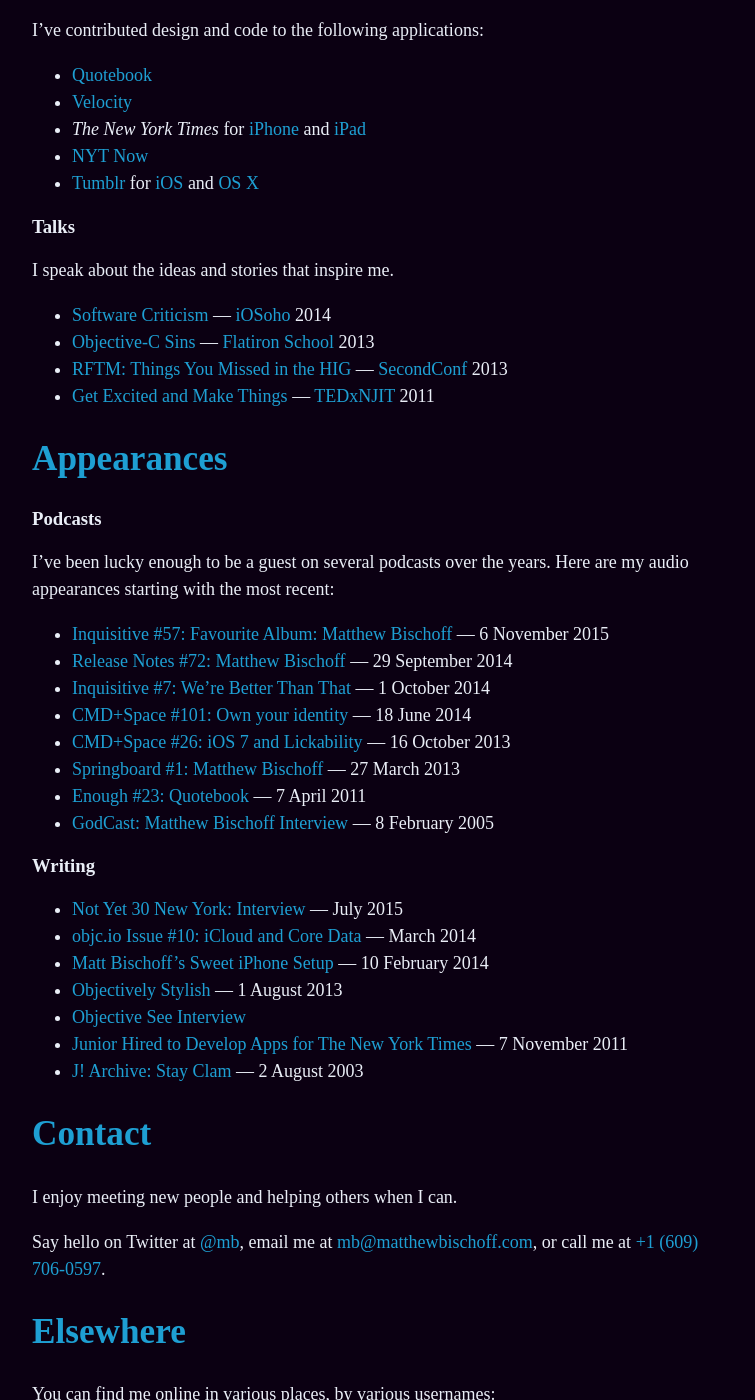
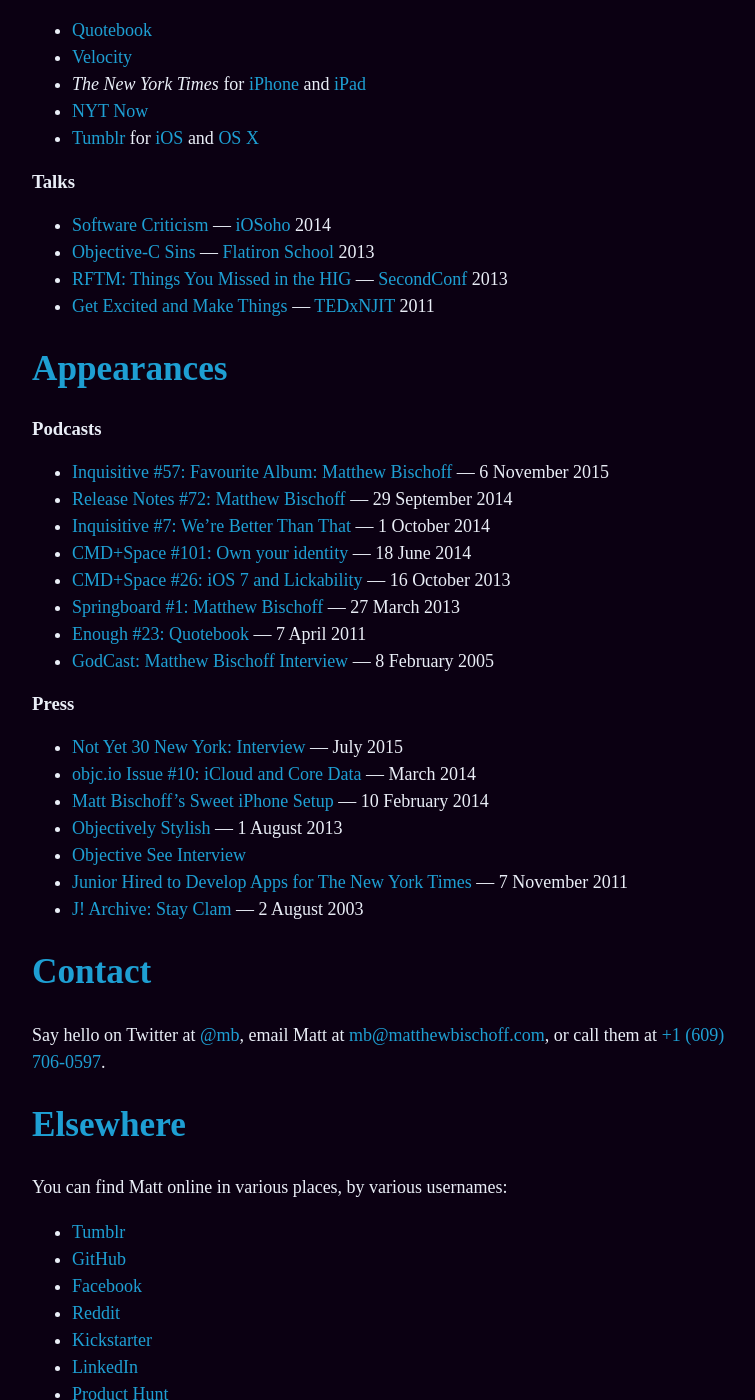
Before and after one commit to mbbischoff/website, a Jekyll site: the page built from about.md, in a window 1280 px wide and 1400 px high, scrolled down 1887 px. Shown: the whole window, without its empty margins (258-1013 px from the left). Built offline with Jekyll 4.4.1, drawn with Linux system fonts in a browser that asks for light colours; some web fonts are replaced.

Commit message:
Updated About

```diff
--- a/about.md
+++ b/about.md
@@ -22,8 +22,6 @@
 
 ### Apps
 
-I’ve contributed design and code to the following applications:
-
 * [Quotebook](http://quotebookapp.com)
 * [Velocity](http://velocityapp.com)
 * [*The New York Times*](https://nytimes.com) for [iPhone](https://itunes.apple.com/us/app/nytimes-breaking-national/id284862083?mt=8) and [iPad](https://itunes.apple.com/us/app/nytimes-for-ipad-breaking/id357066198?mt=8)
@@ -31,8 +29,6 @@
 * [Tumblr](https://tumblr.com) for [iOS](https://itunes.apple.com/us/app/tumblr/id305343404?mt=8) and [OS X](https://itunes.apple.com/us/app/tumblr/id929285034?ls=1&mt=12)
 
 ### Talks
-
-I speak about the ideas and stories that inspire me.
 
 * [Software Criticism](https://speakerdeck.com/matthewbischoff/software-criticism) — [iOSoho](http://www.meetup.com/iOSoho/events/145810582/) 2014
 * [Objective-C Sins](https://speakerdeck.com/matthewbischoff/objective-c-sins) — [Flatiron School](http://flatironschool.com) 2013
@@ -43,8 +39,6 @@
 
 ### Podcasts
 
-I’ve been lucky enough to be a guest on several podcasts over the years. Here are my audio appearances starting with the most recent:
-
 * [Inquisitive #57: Favourite Album: Matthew Bischoff](https://www.relay.fm/inquisitive/57) — 6 November 2015
 * [Release Notes #72: Matthew Bischoff](http://releasenotes.tv/72-matthew-bischoff/) — 29 September 2014
 * [Inquisitive #7: We’re Better Than That](http://www.relay.fm/inquisitive/7) — 1 October 2014
@@ -54,7 +48,7 @@
 * [Enough #23: Quotebook](http://minimalmac.com/enough/#ep23) — 7 April 2011
 * [GodCast: Matthew Bischoff Interview](http://www.godcast.org/categories/behindTheScenes/2005/02/08.html#a349) — 8 February 2005
 
-### Writing
+### Press
 
 * [Not Yet 30 New York: Interview](http://ny30ny.com/matthew-bischoff/) — July 2015
 * [objc.io Issue #10: iCloud and Core Data](http://www.objc.io/issue-10/icloud-core-data.html) — March 2014
@@ -66,13 +60,11 @@
 
 ## Contact
 
-I enjoy meeting new people and helping others when I can.
-
-Say hello on Twitter at [@mb](https://twitter.com/mb), email me at [mb@matthewbischoff.com](mailto:mb@matthewbischoff.com), or call me at <a href="tel:+16097060597">+1 (609) 706-0597</a>.
+Say hello on Twitter at [@mb](https://twitter.com/mb), email Matt at [mb@matthewbischoff.com](mailto:mb@matthewbischoff.com), or call them at <a href="tel:+16097060597">+1 (609) 706-0597</a>.
 
 ## Elsewhere
 
-You can find me online in various places, by various usernames:
+You can find Matt online in various places, by various usernames:
 
 * [Tumblr](http://mttb.me)
 * [GitHub](https://github.com/mattbischoff)
```
